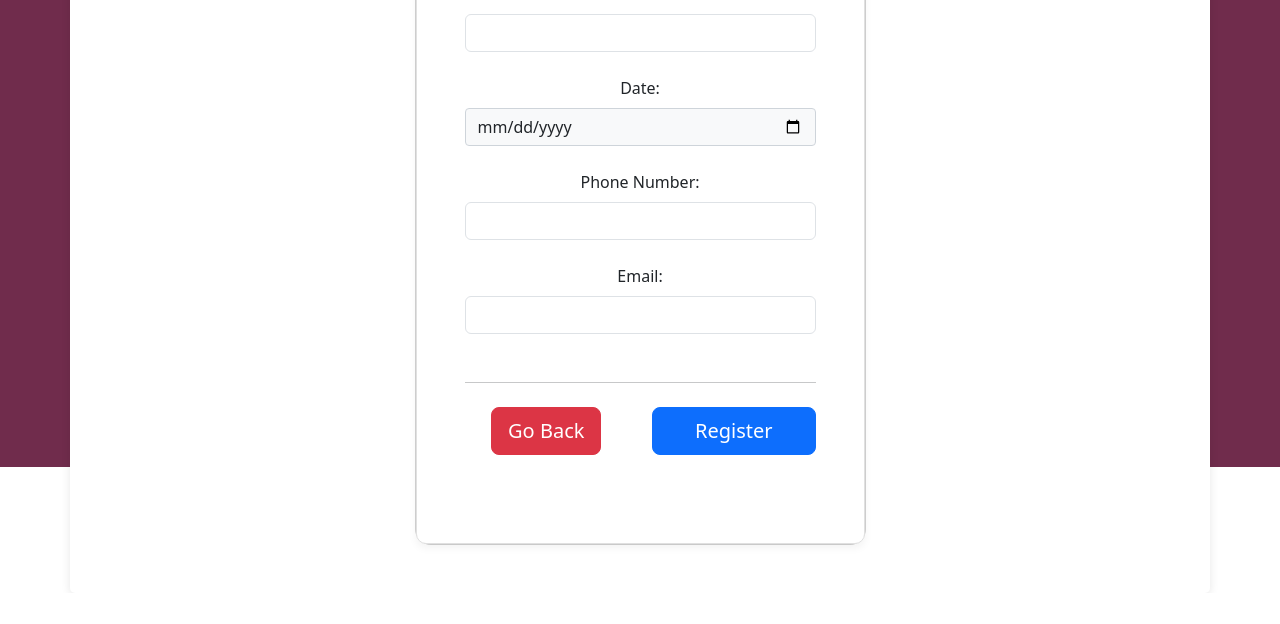
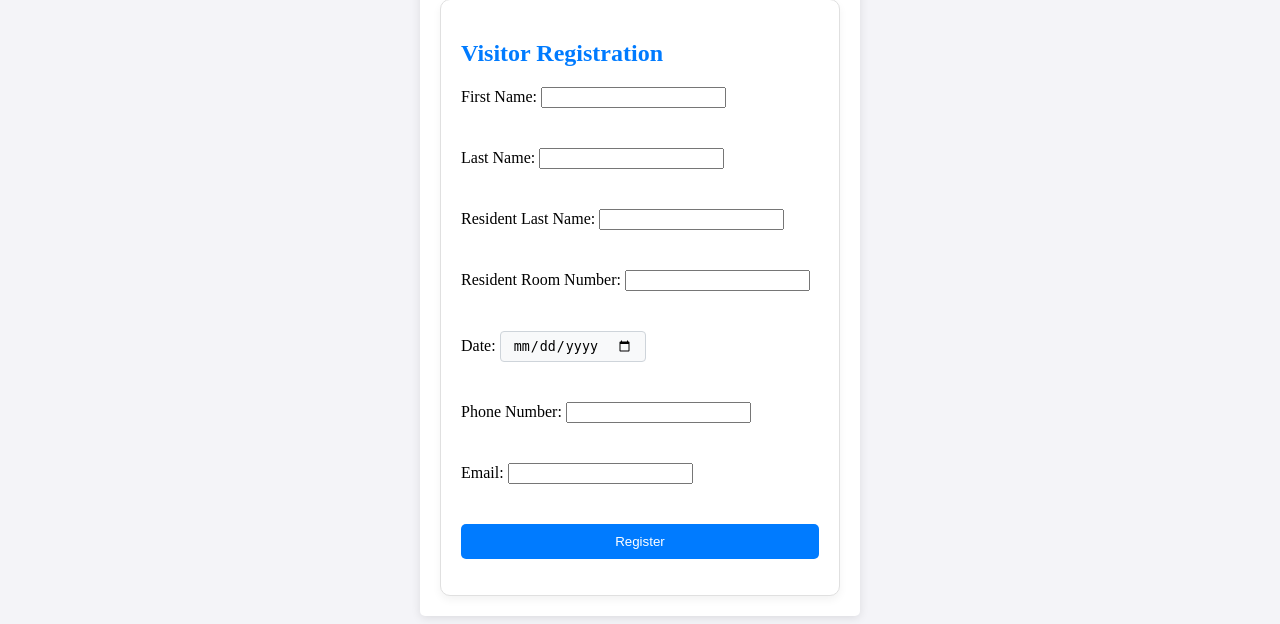
Before and after one commit to thogrebe/SpringOakWebAppGROUPCOMMIT, a Flask app: page /register in a window 1280 px wide. Shown: the part 333-957 px from the top of the page. Before the commit the page ends 878 px from the top, so only its background shows below. Run offline with Flask 3, Linux system fonts and the light colour scheme; some libraries are stand-ins or nearby versions.

Commit message:
Update index.html

```diff
--- a/SpringOakWebApp3.0/templates/index.html
+++ b/SpringOakWebApp3.0/templates/index.html
@@ -1,157 +1,66 @@
 <!DOCTYPE html>
 <html lang="en">
 <head>
+    <meta charset="UTF-8">
+    <meta name="viewport" content="width=device-width, initial-scale=1.0">
+    <link rel="stylesheet" href="{{ url_for('static', filename='style.css') }}">
+    <script src="{{ url_for('static', filename='bootstrap.bundle.min.js') }}"></script>
     <title>Visitor Registration</title>
-    <meta charset="UTF-8" />
-    <meta name="viewport" content="width=device-width, initial-scale=1.0" />
-    <link
-      rel="stylesheet"
-      href="{{ url_for('static', filename='style.css') }}"
-    />
-    <link
-      href="https://cdn.jsdelivr.net/npm/bootstrap@5.3.2/dist/css/bootstrap.min.css"
-      rel="stylesheet"
-      integrity="sha384-T3c6CoIi6uLrA9TneNEoa7RxnatzjcDSCmG1MXxSR1GAsXEV/Dwwykc2MPK8M2HN"
-      crossorigin="anonymous"
-    />
-    <script src="{{ url_for('static', filename='bootstrap.bundle.min.js') }}"></script>
-    <style>
-      #banner {
-        display: block;
-        margin-left: auto;
-        margin-right: auto;
-        width: 18%;
-      }
-    </style>
+
 </head>
-  <section class="vh-100" style="background-color: #702c4c">
 <body>
-      <img
-        id="banner"
-        src="{{ url_for('static', filename='banner.png') }}"
-      />
-      <div class="container py-5 h-73">
-        <div class="row d-flex justify-content-center align-items-center h-100">
-          <div class="col-12 col-md-8 col-lg-6 col-xl-5">
-            <div class="card shadow-2-strong" style="border-radius: 1rem">
-              <div class="registration-card p-5 text-center">
-                <h2 class="text-center mb-3">Visitor Registration</h2>
+    <div id="banner">
+        <img src="{{ url_for('static', filename='banner2.png') }}" alt="Spring Oak Visitor Registration">
+    </div>
+    <!-- Container for registration card -->
+    <div class="container mt-5">
+
+        <div class="registration-card">
+            <!-- Title is centered by the CSS above -->
+            <h2>Visitor Registration</h2>
             {% if message %}
                 <p class="alert alert-info">{{ message }}</p>
             {% endif %}
-                <form
-                  action="/register"
-                  method="post"
-                  onsubmit="return validateForm()"
-                >
+            <form action="/register" method="post" onsubmit="return validateForm()">
                 <!-- Reintroduce the fields -->
-                  <div class="row">
-                    <div class="col-md-6 mb-4">
-                      <div class="form-outline">
-                        <label for="firstname" class="form-label"
-                          >First Name:</label
-                        >
-                        <input
-                          type="text"
-                          id="firstname"
-                          name="firstname"
-                          class="form-control"
-                          required
-                        />
+                <div class="mb-3">
+                    <label for="first_name" class="form-label">First Name:</label>
+                    <input type="text" id="first_name" name="first_name" class="form-control" required>
                 </div>
+                <div class="mb-3">
+                    <label for="last_name" class="form-label">Last Name:</label>
+                    <input type="text" id="last_name" name="last_name" class="form-control" required>
                 </div>
-                    <div class="col-md-6 mb-4">
-                      <div class="form-outline">
-                        <label for="lastname" class="form-label"
-                          >Last Name:</label
-                        >
-                        <input
-                          type="text"
-                          id="lastname"
-                          name="lastname"
-                          class="form-control"
-                          required
-                        />
+                <div class="mb-3">
+                    <label for="resident_last_name" class="form-label">Resident Last Name:</label>
+                    <input type="text" id="resident_last_name" name="resident_last_name" class="form-control" required>
                 </div>
+                <div class="mb-3">
+                    <label for="resident_room_number" class="form-label">Resident Room Number:</label>
+                    <input type="text" id="resident_room_number" name="resident_room_number" class="form-control" required>
                 </div>
+                <div class="mb-3">
+                    <label for="date" class="form-label">Date:</label>
+                    <input type="date" id="date" name="date" class="form-control" required>
                 </div>
-                  <div class="form-outline mb-4">
-                    <label for="residentname" class="form-label"
-                      >Resident Name:</label
-                    >
-                    <input
-                      type="text"
-                      id="residentname"
-                      name="residentname"
-                      class="form-control"
-                      required
-                    />
+                <div class="mb-3">
+                    <label for="phonenumber" class="form-label">Phone Number:</label>
+                    <input type="tel" id="phonenumber" name="phonenumber" class="form-control" pattern="[0-9]{10}" required>
                 </div>
-                  <div class="form-outline mb-4">
-                    <label for="date" class="form-label">Date:</label>
-                    <input
-                      type="date"
-                      id="date"
-                      name="date"
-                      class="form-control"
-                      required
-                    />
+                <div class="mb-3">
+                    <label for="email" class="form-label">Email:</label>
+                    <input type="email" id="email" name="email" class="form-control" required>
                 </div>
-                  <div class="form-outline mb-4">
-                    <label for="phonenumber" class="form-label"
-                      >Phone Number:</label
-                    >
-                    <input
-                      type="tel"
-                      id="phonenumber"
-                      name="phonenumber"
-                      class="form-control"
-                      pattern="[0-9]{10}"
-                      required
-                    />
-                  </div>
-                  <div class="form-outline mb-4">
-                    <label for="email" class="form-label">Email:</label>
-                    <input
-                      type="email"
-                      id="email"
-                      name="email"
-                      class="form-control"
-                      required
-                    />
-                  </div>
-                  <hr class="my-4" />
-                  <div class="row">
-                    <div class="col-md-6 mb-4">
-                      <a
-                        href="{{url_for('visitor_dashboard')}}"
-                        type="submit"
-                        class="btn btn-primary btn-lg btn-block btn-danger"
-                        >Go Back</a
-                      >
-                    </div>
-                    <div class="col-md-6 mb-4">
-                      <button
-                        type="submit"
-                        class="register-button btn btn-primary btn-lg btn-block"
-                      >
-                        Register
-                      </button>
-                    </div>
-                  </div>
+                <button type="submit" class="register-button">Register</button>
             </form>
         </div>
     </div>
-          </div>
-        </div>
-      </div>
+
     <script src="{{ url_for('static', filename='bootstrap.bundle.min.js') }}"></script>
     <script>
         function validateForm() {
             console.log("Button clicked");
-          var phoneNumber = document
-            .getElementById("phonenumber")
-            .value.replace(/-/g, ""); // Remove dashes
+            var phoneNumber = document.getElementById("phonenumber").value.replace(/-/g, ''); // Remove dashes
             var email = document.getElementById("email").value;
             var phoneNumberPattern = /^[0-9]{10}$/;
             var emailPattern = /^[^\s@]+@[^\s@]+\.[^\s@]+/;
@@ -170,5 +79,4 @@
         }
     </script>
 </body>
-  </section>
 </html>
```
Lines whose indentation alone changed are shown as unchanged.
